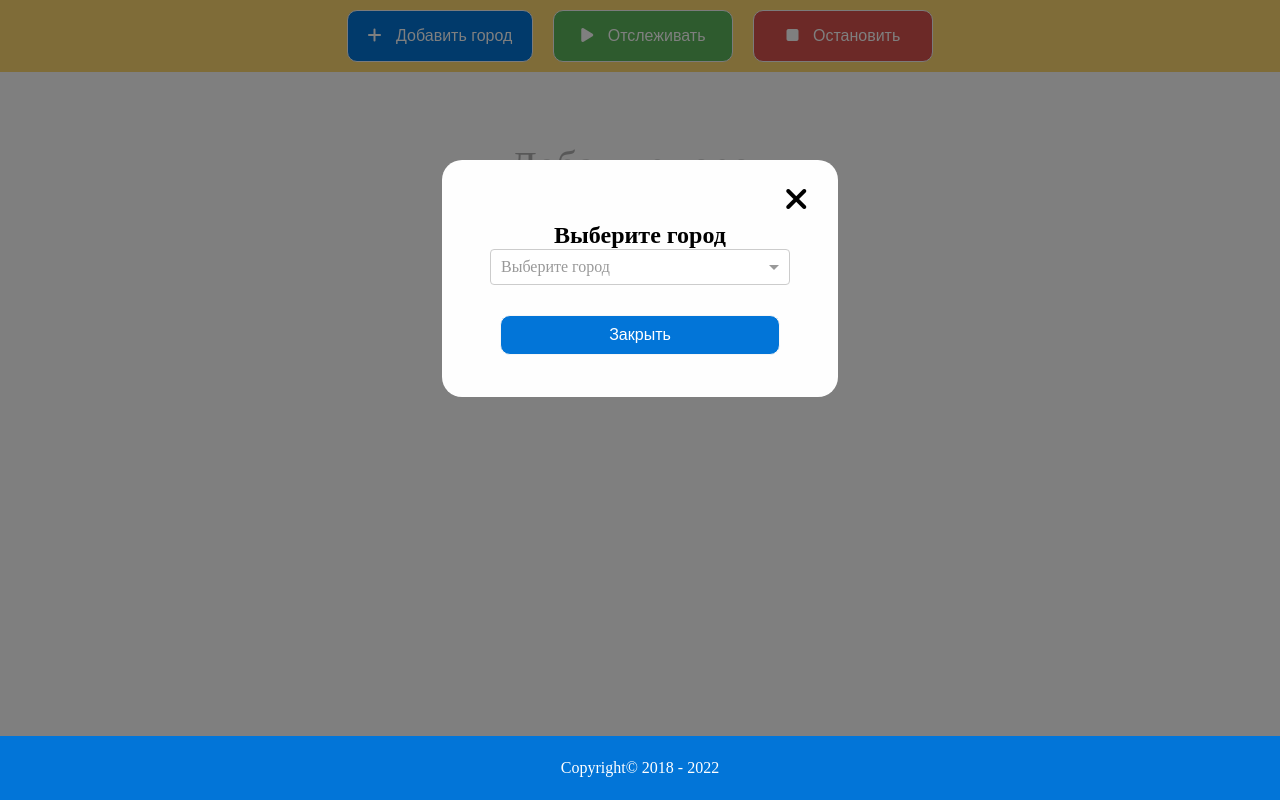
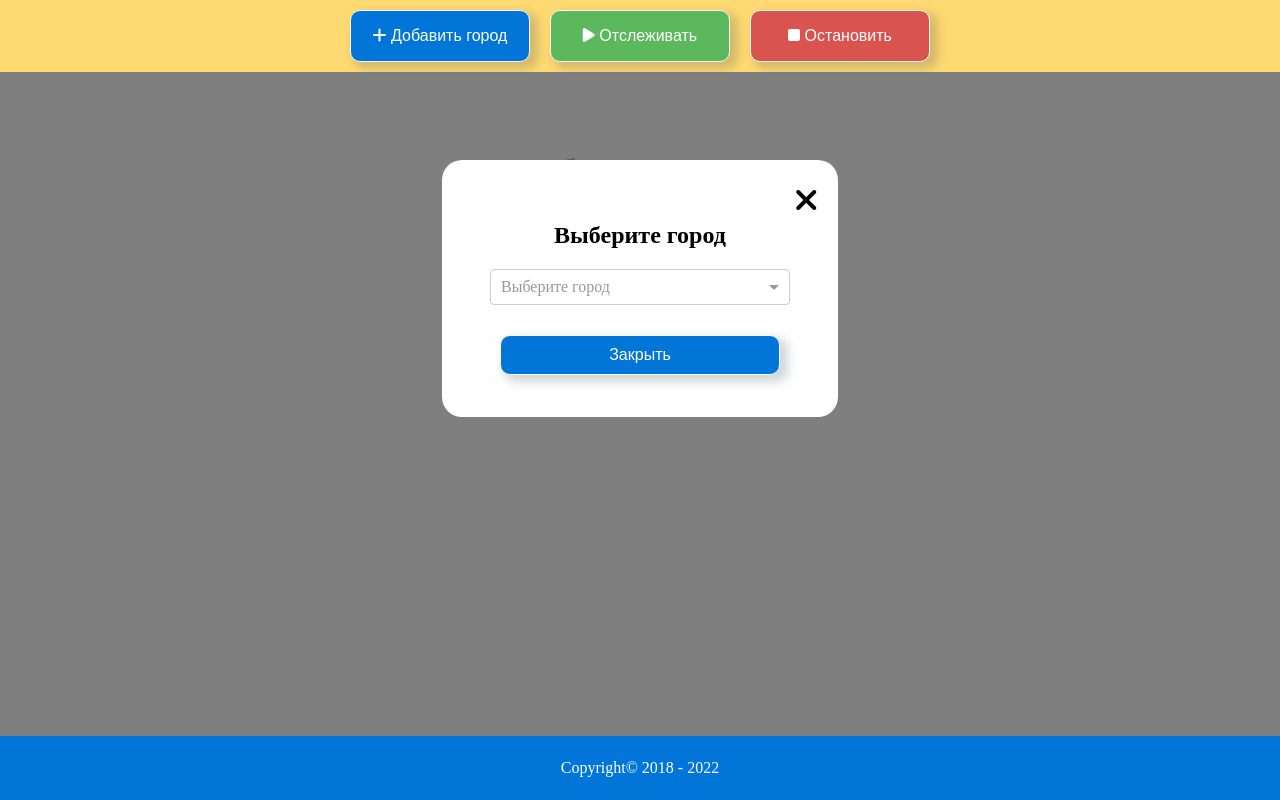
Before and after one commit to dekan006/Weather-app-test, an Angular app: page / in a window 1280 px wide. Both pictures are taken after a click on the button "Добавить город". Built offline with nearby package versions, Linux system fonts and the light colour scheme.

Commit message:
add getWeather service, add icon, css

```diff
--- a/src/app/app.component.css
+++ b/src/app/app.component.css
@@ -7,18 +7,19 @@
 }
 
 .header {
+    position: fixed;
     display: flex;
     flex-direction: row;
     flex-wrap: wrap;
     justify-content: center;
     background-color: #ffd971;
-    position: relative;
     top: 0;
     width: 100%;
     min-height: 9%;
+    z-index: 10;
 }
 
-button {
+.button {
     margin-top: 10px;
     margin-right: 10px;
     margin-left: 10px;
@@ -29,7 +30,16 @@ button {
     border: 1px solid #f7f7f7;
     color: #ffffff;
     font-size: 1rem;
+    -webkit-box-shadow: 6px 5px 10px 2px rgba(34, 60, 80, 0.2);
+    -moz-box-shadow: 6px 5px 10px 2px rgba(34, 60, 80, 0.2);
+    box-shadow: 6px 5px 10px 2px rgba(34, 60, 80, 0.2);
 }
+
+.button:hover {
+    transform: scale(1.1);
+    cursor: pointer;
+}
+
 .header__button_add {
     background-color: #0275d8;
 }
@@ -42,15 +52,13 @@ button {
     background-color: #d9534f;
 }
 
-.fas {
+.fas .header{
     margin-right: 10px;
 }
 
 .body {
-    margin-top: 20px;
     width: 100%;
 }
-
 .show {
     display: none;
 }
@@ -87,6 +95,7 @@ button {
 .modal__title {
     text-align: center;
     font-size: 1.5rem;
+    margin-bottom: 20px;
 }
 .modal__button {
     background-color: #0275d8;
@@ -107,6 +116,20 @@ button {
     flex-direction: row;
     flex-wrap: wrap;
     justify-content: center;
+    margin-top: 100px;
+    margin-bottom: 100px;
+}
+
+@media (max-width: 616px) {
+    .body__content {
+        margin-top: 130px;
+    }
+}
+
+@media (max-width: 416px) {
+    .body__content {
+        margin-top: 190px;
+    }
 }
 
 .body__title {
--- a/src/app/app.component.html
+++ b/src/app/app.component.html
@@ -13,7 +13,7 @@
           <ng-select  placeholder="Выберите город" (change)="weatherService.addCardCity($event)">
             <ng-option *ngFor="let city of weatherService.cities" [value]="city">{{city}}</ng-option>
           </ng-select>
-          <button class="modal__button modal_item" (click)="showModal=false">Закрыть</button>
+          <button class="button modal__button modal_item" (click)="showModal=false">Закрыть</button>
           <div class="modal__button_close" (click)="showModal=false"><i class="fas fa-times"></i></div>
         </div>
       </div>
--- a/src/app/component/card/card.component.css
+++ b/src/app/component/card/card.component.css
@@ -4,11 +4,15 @@
     width: 280px;
     background-color: bisque;
     border-radius: 10px;
+    -webkit-box-shadow: 6px 5px 10px 2px rgba(34, 60, 80, 0.2);
+    -moz-box-shadow: 6px 5px 10px 2px rgba(34, 60, 80, 0.2);
+    box-shadow: 6px 5px 10px 2px rgba(34, 60, 80, 0.2);
 }
 .card_item{
     font-size: 2rem;
     padding: 10px;
 }
+
 .card__wrapper {
     position: relative;
     display: flex;
@@ -16,6 +20,19 @@
     justify-content:space-between;
     align-items:center;
 }
+
+.card__other {
+    font-size: 1.2rem;
+    display: flex;
+    flex-direction: row;
+    justify-content: space-around;
+}
+.card__other .fa-solid {
+    margin-left: 30px;
+    margin-bottom: 20px;
+}
+
+
 .card__iconDelete {
     display: none;
 }
@@ -34,3 +51,8 @@
 .card:hover .card__iconDelete{
     display: inline;
 }
+
+.card__iconDelete:hover {
+    transform: scale(1.2);
+    cursor: pointer;
+}
--- a/src/app/component/card/card.component.html
+++ b/src/app/component/card/card.component.html
@@ -1,8 +1,14 @@
 <div class="card">
     <div class="card__wrapper">
-        <div class="card_item card__nameCity">{{city}}</div>
-        <div class="card_item card__iconWeather"><i class="fas fa-cloud"></i></div>
-        <div class="card_item card__currentTemperature">20 °C</div>
+        <div class="card_item ">{{city}}</div>
+        <div class="card_item "[innerHTML]="iconHtml"></div>
+        <div class="card_item "><i class="fa-solid fa-temperature-half"></i> {{temp}} °C</div>
+        <div class="card__other card_item">
+            <div class=""><i class="fa-solid fa-droplet"></i> {{humidity}} %</div>
+            <div class=""><i class="fa-solid fa-wind"></i> {{wind}} m/s </div>
+        </div>
+
+
         <div class="card__iconDelete" (click)="weatherService.deleteCardCity(city)"><i class="fas fa-trash" ></i></div>
     </div>
 </div>
--- a/src/app/component/card/card.component.ts
+++ b/src/app/component/card/card.component.ts
@@ -7,6 +7,11 @@ import { WeatherService } from 'src/app/service/weather.service';
   styleUrls: ['./card.component.css']
 })
 export class CardComponent implements OnInit {
+  temp: number = 0;
+  iconNumber: string ='';
+  iconHtml: string = '';
+  humidity: number = 0;
+  wind: number = 0;
 
   @Input() city: string ='';
 
@@ -15,7 +20,13 @@ export class CardComponent implements OnInit {
   ) { }
 
   ngOnInit(): void {
-
+    this.weatherService.getWeatherCity(this.city).subscribe( (res: any) => {
+      this.temp = this.weatherService.convertKelvinToCelsius(res.main.temp);
+      this.humidity = res.main.humidity;
+      this.wind = res.wind.speed;
+      this.iconNumber = res.weather[0].icon.slice(0,2);
+      this.iconHtml = `<i class="${this.weatherService.iconHtml[this.iconNumber]}"></i>`;
+    })
   }
 
   deleteCardCity(city: string) {
--- a/src/app/service/weather.service.ts
+++ b/src/app/service/weather.service.ts
@@ -7,6 +7,11 @@ import { HttpClient } from '@angular/common/http';
 export class WeatherService {
   cities: Array<string> = [];
   cardCities: Array<string> =[];
+  iconHtml: any;
+
+  APIKey: string = "3b18db63a72ef2bceaa813d49d7f0dd8";
+  url: string = "https://api.openweathermap.org/data/2.5/weather?";
+
   constructor(
     private http: HttpClient
   )
@@ -17,12 +22,15 @@ export class WeatherService {
       }}
     );
 
-    this.http.get<Object>('assets/cities.json').subscribe((res: any) =>
+    this.http.get<Object>('assets/config.json').subscribe((res: any) =>
         { this.cities = res.cities.filter((el: string) =>
           !this.cardCities.includes(el));
 
           localStorage.setItem('cities', this.cities.join());
           console.log(this.cities);
+
+          this.iconHtml = res.iconHtml;
+
     });
   }
 
@@ -42,4 +50,12 @@ export class WeatherService {
     localStorage.setItem('cardCities', this.cardCities.join());
     localStorage.setItem('cities', this.cities.join());
   }
+
+  getWeatherCity(city: string) {
+    return this.http.get(`${this.url}q=${city}&appid=${this.APIKey}`);
+  }
+
+  convertKelvinToCelsius(temp: number) {
+    return Math.round(temp - 273.15);
+  }
 }
--- a/src/assets/cities.json
+++ /dev/null
@@ -1,23 +0,0 @@
-{
-    "cities": [
-                "Minsk",
-                "Moscow",
-                "Kiev",
-                "Tokyo",
-                "Mexico City",
-                "Cairo",
-                "Beijing",
-                "New York",
-                "Istanbul",
-                "Manila",
-                "Los Angeles",
-                "Paris",
-                "Bangkok",
-                "London",
-                "Chicago",
-                "Kuala Lumpur",
-                "Madrid",
-                "Miami",
-                "Barcelona",
-                "Berlin"]
-}
--- /dev/null
+++ b/src/assets/config.json
@@ -0,0 +1,37 @@
+{
+    "cities": [
+        "Minsk",
+        "Moscow",
+        "Kiev",
+        "Tokyo",
+        "Mexico City",
+        "Cairo",
+        "Beijing",
+        "New York",
+        "Istanbul",
+        "Manila",
+        "Los Angeles",
+        "Paris",
+        "Bangkok",
+        "London",
+        "Chicago",
+        "Kuala Lumpur",
+        "Madrid",
+        "Berlin",
+        "Miami",
+        "Barcelona"
+    ],
+    "iconHtml": {
+        "01": "fa-solid fa-sun",
+        "02": "fa-solid fa-cloud-sun",
+        "03": "fa-solid fa-cloud",
+        "04": "fa-solid fa-cloud-sun-rain",
+        "09": "fa-solid fa-cloud-rain",
+        "10": "fa-solid fa-cloud-showers-heavy",
+        "11": "fa-solid fa-cloud-bolt",
+        "13": "fa-solid fa-snowflake",
+        "50": "fa-solid fa-smog",
+        "rain": "fa-solid fa-cloud-rain"
+    }
+
+}
```
